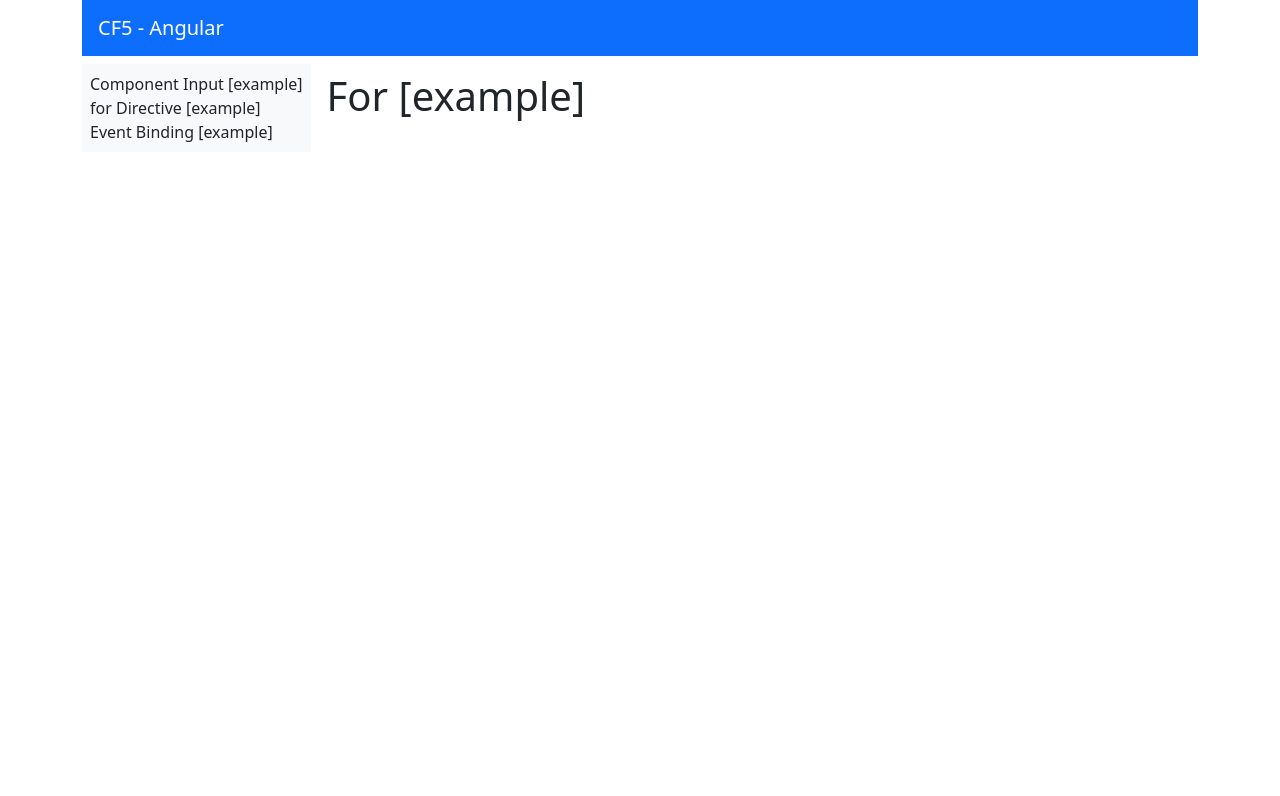
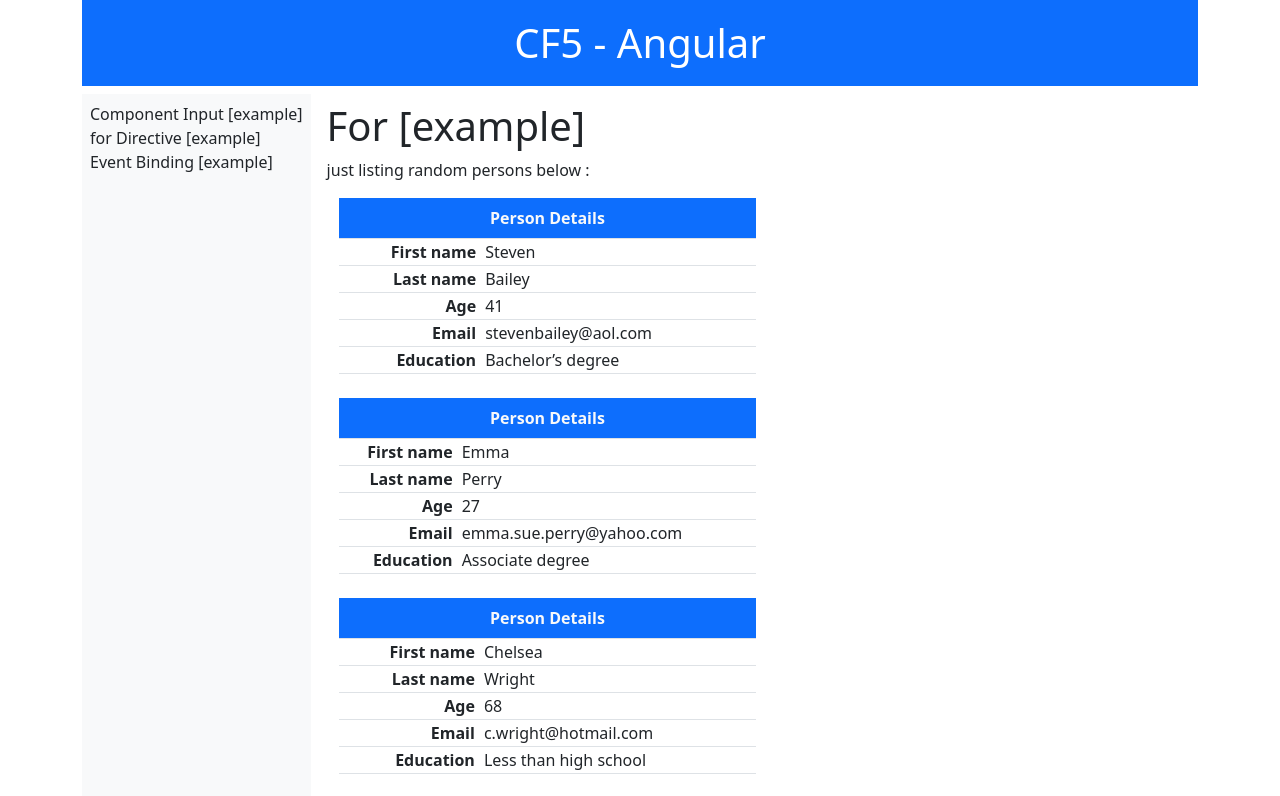
Before and after one commit to pcharalampis/angular-introduction, an Angular app: page /for-directive in a window 1280 px wide. Shown: the top 796 px of the page. Built offline with nearby package versions, Linux system fonts and the light colour scheme.

Commit message:
routing finished

```diff
--- a/src/app/app.component.html
+++ b/src/app/app.component.html
@@ -3,8 +3,8 @@
 <div class = "container">
 
     <div class = "d-flex flex-column gap-2">
-        <nav class = "navbar navbar-dark bg-primary justify-content-between">
-            <a role = "button" class = "navbar-brand ms-3" routerLink = "">CF5 - Angular</a>
+        <nav class = "navbar navbar-dark bg-primary justify-content-center">
+            <a role = "button" class = "navbar-brand ms-3 fs-1" routerLink = "">CF5 - Angular</a>
         </nav>
 
         <div class = "d-flex flex-row gap-2">
--- a/src/app/components/for-directive-example/for-directive-example.component.html
+++ b/src/app/components/for-directive-example/for-directive-example.component.html
@@ -1 +1,8 @@
 <h1>For [example]</h1>
+<p>just listing random persons below :</p>
+
+<div class = "d-flex flex-column gap-2 text-nowrap">
+    @for(user of users; track user) {
+        <app-person-table [person] = "user"></app-person-table>
+    }
+</div>
--- a/src/app/components/person-table/person-table.component.html
+++ b/src/app/components/person-table/person-table.component.html
@@ -24,6 +24,10 @@
                 <td class = "fw-semibold text-end">Email</td>
                 <td class = "ps-2">{{person.email}}</td>
             </tr>
+            <tr>
+                <td class = "fw-semibold text-end">Education</td>
+                <td class = "ps-2">{{person.education}}</td>
+            </tr>
         </table>
     </div>
 }
--- a/src/app/components/welcome/welcome.component.html
+++ b/src/app/components/welcome/welcome.component.html
@@ -1 +1 @@
-<p>Welcome to this wanna-be Angular app introduction</p>
+<p>Welcome to this <i>wanna-be </i><strong>Angular</strong> app introduction</p>
```
Also changed, not shown: src/app/components/for-directive-example/for-directive-example.component.ts (+6 -5 lines).
